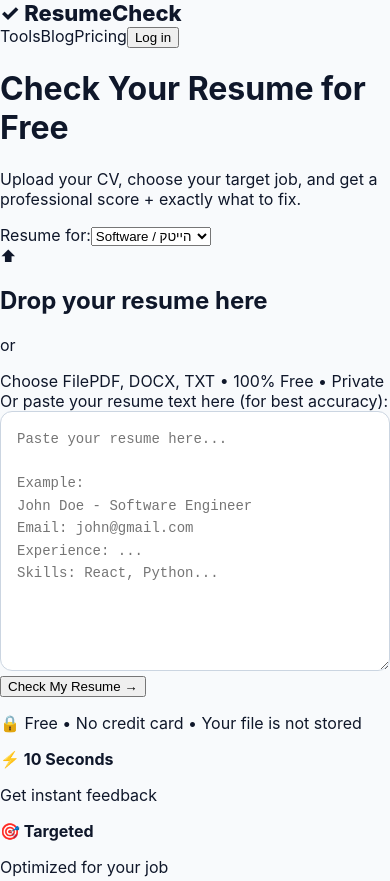
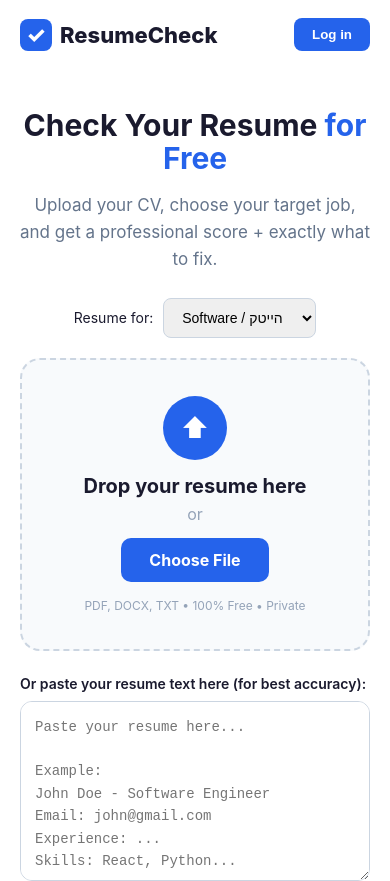
Before and after one commit to Ilan359/ResumeCheck---Engineered-for-Everyone, a Next.js app: page / in a window 390 px wide. Shown: the top 881 px of the page. Built offline with nearby package versions, Linux system fonts and the light colour scheme.

Commit message:
Refactor global styles in globals.css
Updated global styles for body, header, and various components to enhance the visual design and responsiveness.

```diff
--- a/app/globals.css
+++ b/app/globals.css
@@ -1,23 +1,41 @@
-body { margin: 0; font-family: Inter, Arial, sans-serif; background: #f8fafc; color: #0f172a; }
+body { margin: 0; font-family: -apple-system, BlinkMacSystemFont, "Segoe UI", Roboto, Arial, sans-serif; background: #fff; color: #1a1a2e; }
 * { box-sizing: border-box; }
-.login-wrap { min-height: 100vh; display: flex; align-items: center; justify-content: center; background: linear-gradient(135deg, #0f172a, #1e40af); padding: 20px; }
-.login-card { background: white; width: 100%; max-width: 440px; padding: 36px; border-radius: 20px; text-align: center; }
-.logo { font-weight: 800; font-size: 22px; }
-.login-card h1 { font-size: 28px; margin: 12px 0 8px; }
-.sub { color: #64748b; line-height: 1.5; }
-.login-card label, .container label { display: block; text-align: left; font-weight: 600; margin: 20px 0 8px; font-size: 14px; }
-.login-card input { width: 100%; padding: 14px; border: 1px solid #e2e8f0; border-radius: 10px; font-size: 15px; }
-.login-card button, .check-btn { width: 100%; margin-top: 14px; padding: 14px; background: #0f172a; color: white; border: none; border-radius: 10px; font-weight: 700; font-size: 16px; cursor: pointer; }
-.small { display: block; margin-top: 12px; color: #94a3b8; font-size: 12px; }
-.main header { background: white; padding: 16px 24px; display: flex; justify-content: space-between; border-bottom: 1px solid #e2e8f0; }
-.user { font-size: 13px; color: #64748b; } .user span { cursor: pointer; color: #2563eb; }
-.container { max-width: 760px; margin: 32px auto; padding: 0 20px 40px; }
-.container h1 { font-size: 32px; margin-bottom: 6px; }
-.purposes { display: flex; flex-wrap: wrap; gap: 8px; }
-.pill { padding: 9px 14px; border-radius: 999px; border: 1px solid #cbd5e1; background: white; cursor: pointer; }
-.pill.active { background: #0f172a; color: white; border-color: #0f172a; }
-textarea { width: 100%; height: 260px; padding: 16px; border: 1px solid #cbd5e1; border-radius: 12px; font-size: 14px; line-height: 1.6; }
-.result { background: white; border-radius: 16px; padding: 24px; margin-top: 24px; border: 1px solid #e2e8f0; }
-.score-box { display: flex; gap: 20px; align-items: center; padding-bottom: 16px; border-bottom: 1px solid #f1f5f9; }
-.score-num { font-size: 56px; font-weight: 800; line-height: 1; } .score-num span { font-size: 20px; color: #94a3b8; }
+header { max-width: 1100px; margin: 0 auto; padding: 18px 20px; display: flex; justify-content: space-between; align-items: center; }
+.logo { font-size: 22px; font-weight: 800; display: flex; gap: 8px; align-items: center; }
+.logo-icon { background: #2563eb; color: white; width: 32px; height: 32px; display: flex; align-items: center; justify-content: center; border-radius: 8px; }
+.header-links { display: flex; gap: 22px; align-items: center; color: #475569; font-size: 14px; }
+.login-btn { background: #2563eb; color: white; border: none; padding: 9px 18px; border-radius: 8px; font-weight: 600; cursor: pointer; }
+.user-badge { background: #eff6ff; color: #2563eb; padding: 8px 12px; border-radius: 999px; font-size: 13px; font-weight: 600; }
+main { max-width: 680px; margin: 0 auto; padding: 30px 20px 60px; text-align: center; }
+h1 { font-size: 42px; line-height: 1.1; margin: 10px 0 12px; } h1 span { color: #2563eb; }
+.subtitle { color: #64748b; font-size: 17px; line-height: 1.6; margin-bottom: 24px; }
+.purpose-row { display: flex; gap: 10px; align-items: center; justify-content: center; margin-bottom: 20px; font-size: 14px; }
+.purpose-row select { padding: 10px 14px; border-radius: 8px; border: 1px solid #cbd5e1; font-size: 14px; }
+.upload-box { border: 2px dashed #cbd5e1; border-radius: 20px; padding: 36px 20px; background: #f8fafc; transition: 0.2s; }
+.upload-box.drag { border-color: #2563eb; background: #eff6ff; }
+.upload-icon { width: 64px; height: 64px; background: #2563eb; color: white; border-radius: 50%; display: flex; align-items: center; justify-content: center; font-size: 28px; margin: 0 auto 14px; }
+.upload-box h2 { margin: 0 0 6px; font-size: 20px; } .upload-box p { color: #94a3b8; margin: 6px 0 14px; }
+.choose-btn { display: inline-block; background: #2563eb; color: white; padding: 12px 28px; border-radius: 10px; font-weight: 700; cursor: pointer; }
+.choose-btn.outline { background: white; color: #2563eb; border: 1px solid #2563eb; }
+.formats { display: block; margin-top: 16px; color: #94a3b8; font-size: 12px; }
+.paste-wrap { text-align: left; margin-top: 22px; } .paste-wrap label { font-weight: 600; font-size: 14px; }
+textarea { width: 100%; height: 180px; margin-top: 8px; padding: 14px; border: 1px solid #cbd5e1; border-radius: 12px; font-size: 14px; line-height: 1.6; }
+.big-check { background: #2563eb; color: white; border: none; width: 100%; padding: 16px; border-radius: 12px; font-size: 18px; font-weight: 700; cursor: pointer; margin-top: 18px; }
+.under-btn { color: #94a3b8; font-size: 13px; }
+.result-card { text-align: left; background: white; border: 1px solid #e2e8f0; box-shadow: 0 10px 30px rgba(0,0,0,0.06); border-radius: 16px; padding: 24px; margin-top: 26px; }
+.score-left { display: flex; gap: 18px; align-items: center; } .big-score { font-size: 56px; font-weight: 800; line-height: 1; } .big-score span { font-size: 20px; color: #94a3b8; }
+.bar { height: 10px; background: #f1f5f9; border-radius: 999px; margin: 16px 0; overflow: hidden; } .fill { height: 100%; border-radius: 999px; }
 .issue { background: #fffbeb; border: 1px solid #fde68a; padding: 12px; border-radius: 10px; margin-top: 10px; font-size: 14px; line-height: 1.5; }
+.features { display: flex; gap: 16px; margin-top: 36px; } .features div { flex: 1; background: #f8fafc; padding: 18px; border-radius: 12px; } .features p { color: #64748b; font-size: 13px; margin: 6px 0 0; }
+.overlay { position: fixed; inset: 0; background: rgba(0,0,0,0.55); display: flex; align-items: center; justify-content: center; z-index: 100; padding: 20px; backdrop-filter: blur(4px); }
+.popup { background: white; width: 100%; max-width: 420px; border-radius: 20px; padding: 32px 28px; position: relative; text-align: center; animation: pop 0.25s ease; }
+@keyframes pop { from { transform: scale(0.95); opacity: 0; } to { transform: scale(1); opacity: 1; } }
+.close { position: absolute; top: 14px; right: 14px; border: none; background: #f1f5f9; width: 32px; height: 32px; border-radius: 50%; cursor: pointer; }
+.popup-icon { width: 56px; height: 56px; background: #eff6ff; border-radius: 50%; display: flex; align-items: center; justify-content: center; font-size: 26px; margin: 0 auto; }
+.popup h2 { font-size: 24px; margin: 14px 0 8px; } .popup p { color: #64748b; font-size: 14px; line-height: 1.5; }
+.popup label { display: block; text-align: left; font-weight: 600; font-size: 13px; margin-top: 18px; }
+.popup input { width: 100%; padding: 13px; border: 1px solid #cbd5e1; border-radius: 10px; margin-top: 6px; font-size: 15px; }
+.popup-btn { width: 100%; background: #2563eb; color: white; border: none; padding: 14px; border-radius: 10px; font-weight: 700; font-size: 16px; cursor: pointer; margin-top: 14px; }
+.popup-small { display: block; color: #94a3b8; font-size: 12px; margin-top: 10px; }
+.popup-benefits { text-align: left; background: #f8fafc; padding: 14px; border-radius: 10px; margin-top: 16px; font-size: 13px; line-height: 1.8; color: #334155; }
+@media (max-width: 600px) { h1 { font-size: 30px; } .features { flex-direction: column; } .header-links span { display: none; } }
```
